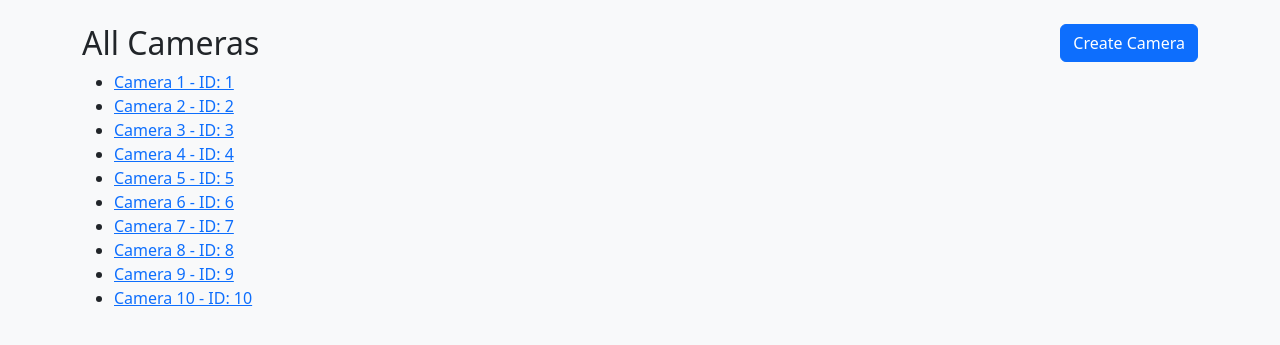
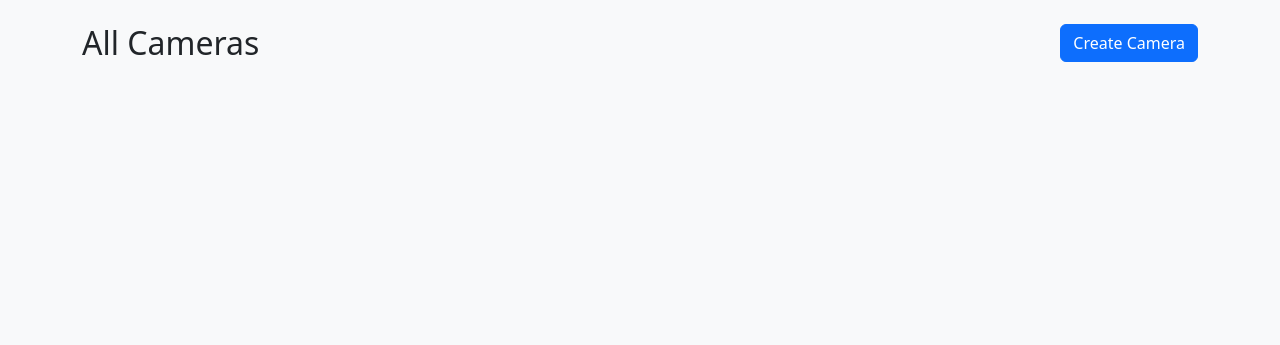
Before and after one commit to Aditya-1208/SurveilHub, a Flask app: page /cameras in a window 1280 px wide. Shown: the part 55-400 px from the top of the page. Run offline with Flask 3, Linux system fonts and the light colour scheme; parts of the project's set-up code (start-up, migrations or seed data) failed here and were passed over.

Commit message:
Fixed dashboard connection problem

```diff
--- a/app/__init__.py
+++ b/app/__init__.py
@@ -27,7 +27,7 @@ def create_app(config_class=Config):
     def get_cameras():
         cameras = Camera.query.all()
         cameras_data = [{'id': camera.id, 'name': camera.name, 'connection_url': camera.connection_url} for camera in cameras]
-        return render_template('main_dashboard.html')
+        return render_template('main_dashboard.html',cameras=cameras_data)
 
     # Route to create a new camera
     @app.route('/cameras', methods=['GET','POST'])
@@ -38,7 +38,7 @@ def create_app(config_class=Config):
             new_camera = Camera(name=name, connection_url=connection_url)
             db.session.add(new_camera)
             db.session.commit()
-            return redirect(url_for('main_dashboard'))
+            return redirect(url_for('get_cameras'))
         return render_template('create_camera.html')
 
     @app.route('/create-camera', methods=['GET'])
@@ -56,8 +56,16 @@ def create_app(config_class=Config):
         db.session.commit()
 
         # Redirect the user back to the main dashboard page
-        return redirect(url_for('main_dashboard'))
+        return redirect(url_for('get_cameras'))
 
+    @app.route('/camera/<int:camera_id>')
+    def view_camera(camera_id):
+        # Fetch the camera from the database using the camera_id
+        camera = Camera.query.get_or_404(camera_id)
+
+        # Now, render the index.html page with the camera's details
+        # You might need to adjust this depending on how index.html uses the camera's details
+        return render_template('index.html', camera=camera)
 
     @app.route('/index')
     def index():
--- a/app/templates/main_dashboard.html
+++ b/app/templates/main_dashboard.html
@@ -9,25 +9,15 @@
             <h2 class="d-inline-block">All Cameras</h2>
             <ul>
                 {% for camera in cameras %}
-                    <li><a href="/camera/{{ camera.id }}">{{ camera.name }} - ID: {{ camera.id }}</a></li>
+                    <li><a href="{{ url_for('view_camera', camera_id=camera.id) }}">{{ camera.name }} - ID: {{ camera.id }}</a></li>
                 {% endfor %}
-                <!-- Manually entered cameras -->
-                <li><a href="#">Camera 1 - ID: 1</a></li>
-                <li><a href="#">Camera 2 - ID: 2</a></li>
-                <li><a href="#">Camera 3 - ID: 3</a></li>
-                <li><a href="#">Camera 4 - ID: 4</a></li>
-                <li><a href="#">Camera 5 - ID: 5</a></li>
-                <li><a href="#">Camera 6 - ID: 6</a></li>
-                <li><a href="#">Camera 7 - ID: 7</a></li>
-                <li><a href="#">Camera 8 - ID: 8</a></li>
-                <li><a href="#">Camera 9 - ID: 9</a></li>
-                <li><a href="#">Camera 10 - ID: 10</a></li>
+
             </ul>
         </div>
 
         <!-- Create Camera Button -->
         <div class="col-md-6 text-end"> <!-- Adjust column width as needed -->
-            <a href="{{ url_for('create_camera') }}" class="btn btn-primary">Create Camera</a>
+            <a href="{{ url_for('create_camera_page') }}" class="btn btn-primary">Create Camera</a>
         </div>
     </div>
 {% endblock %}
```
